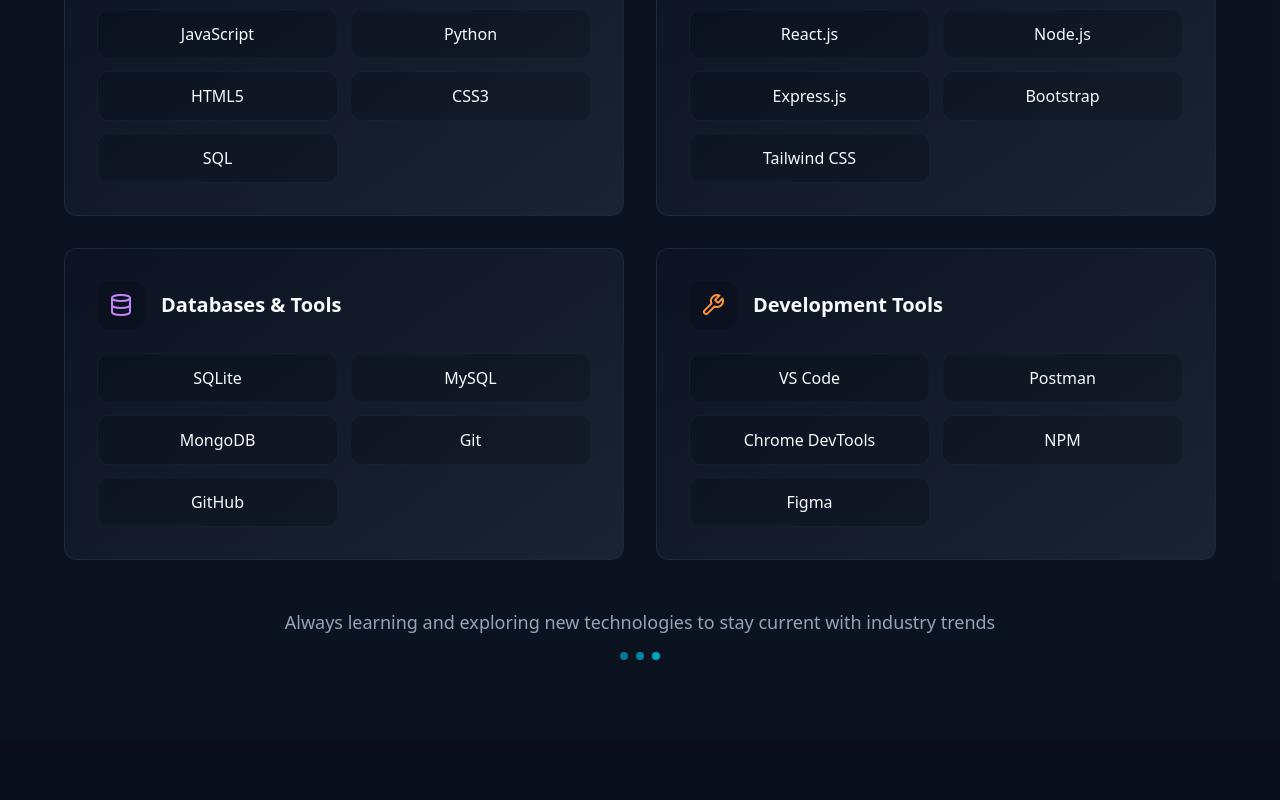
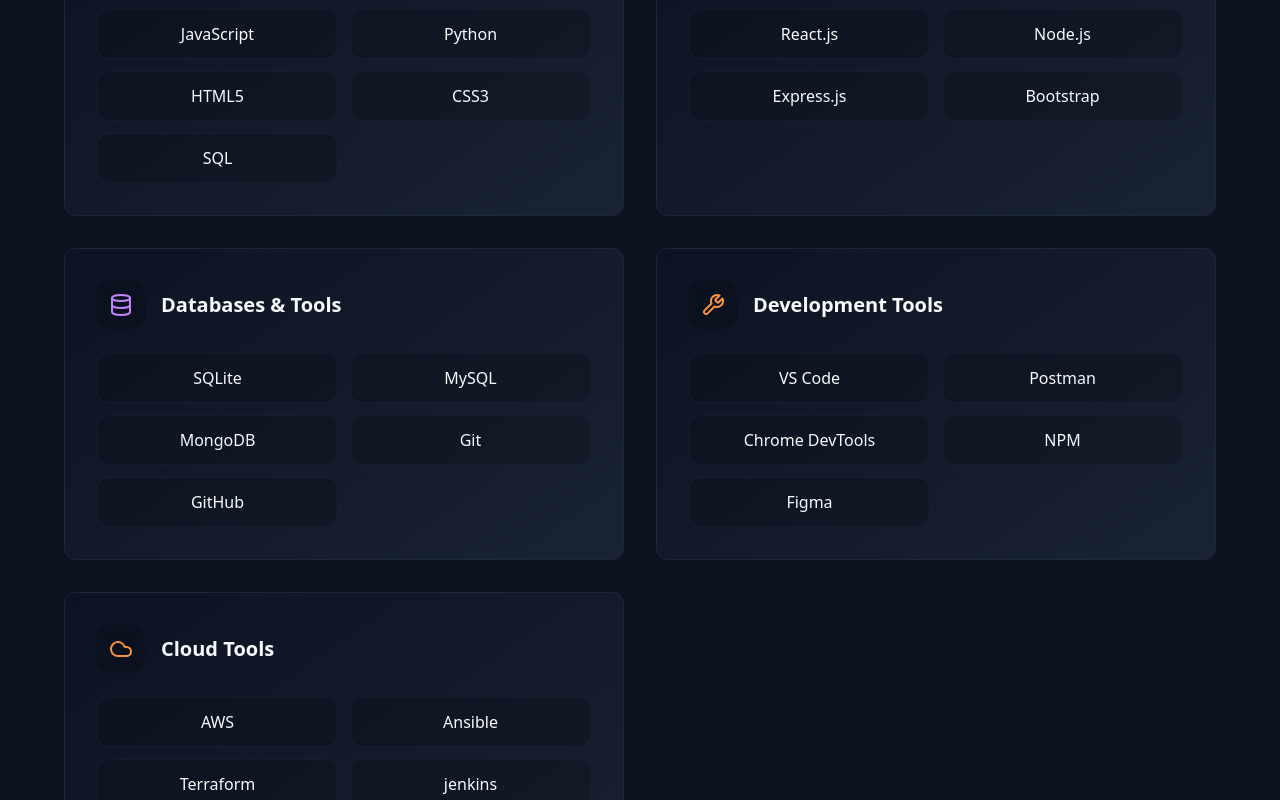
Before and after one commit to AjayKvarma42/ajay-v-portfolio-bloom, a React (Vite) app: page / in a window 1280 px wide. Shown: the part 1960-2760 px from the top of the page. Built offline with nearby package versions, Linux system fonts and the light colour scheme.

Commit message:
ajay's third commit

```diff
--- a/src/components/Projects.tsx
+++ b/src/components/Projects.tsx
@@ -15,7 +15,7 @@ const Projects = () => {
       title: "Task Management App",
       description: "A responsive task management application with drag-and-drop functionality, real-time updates, and collaborative features for team productivity.",
       techStack: ["React", "Firebase", "Tailwind CSS", "React DnD"],
-      github: "#",
+      github: "https://github.com/AjayKvarma42/task-management-app",
       demo: "#",
       featured: true
     },
--- a/src/components/Skills.tsx
+++ b/src/components/Skills.tsx
@@ -1,4 +1,4 @@
-import { Code, Database, Globe, Wrench } from 'lucide-react';
+import { Cloud, Code, Database, Globe, Wrench } from 'lucide-react';
 
 const Skills = () => {
   const skillCategories = [
@@ -11,7 +11,7 @@ const Skills = () => {
     {
       title: "Frameworks & Libraries",
       icon: Globe,
-      skills: ["React.js", "Node.js", "Express.js", "Bootstrap", "Tailwind CSS"],
+      skills: ["React.js", "Node.js", "Express.js", "Bootstrap"],
       color: "text-green-400"
     },
     {
@@ -24,6 +24,12 @@ const Skills = () => {
       title: "Development Tools",
       icon: Wrench,
       skills: ["VS Code", "Postman", "Chrome DevTools", "NPM", "Figma"],
+      color: "text-orange-400"
+    },
+    {
+      title: "Cloud Tools",
+      icon: Cloud,
+      skills: ["AWS","Ansible", "Terraform ", "jenkins", "Github Actions", "Docker", "Kubernetes"],
       color: "text-orange-400"
     }
   ];
```
